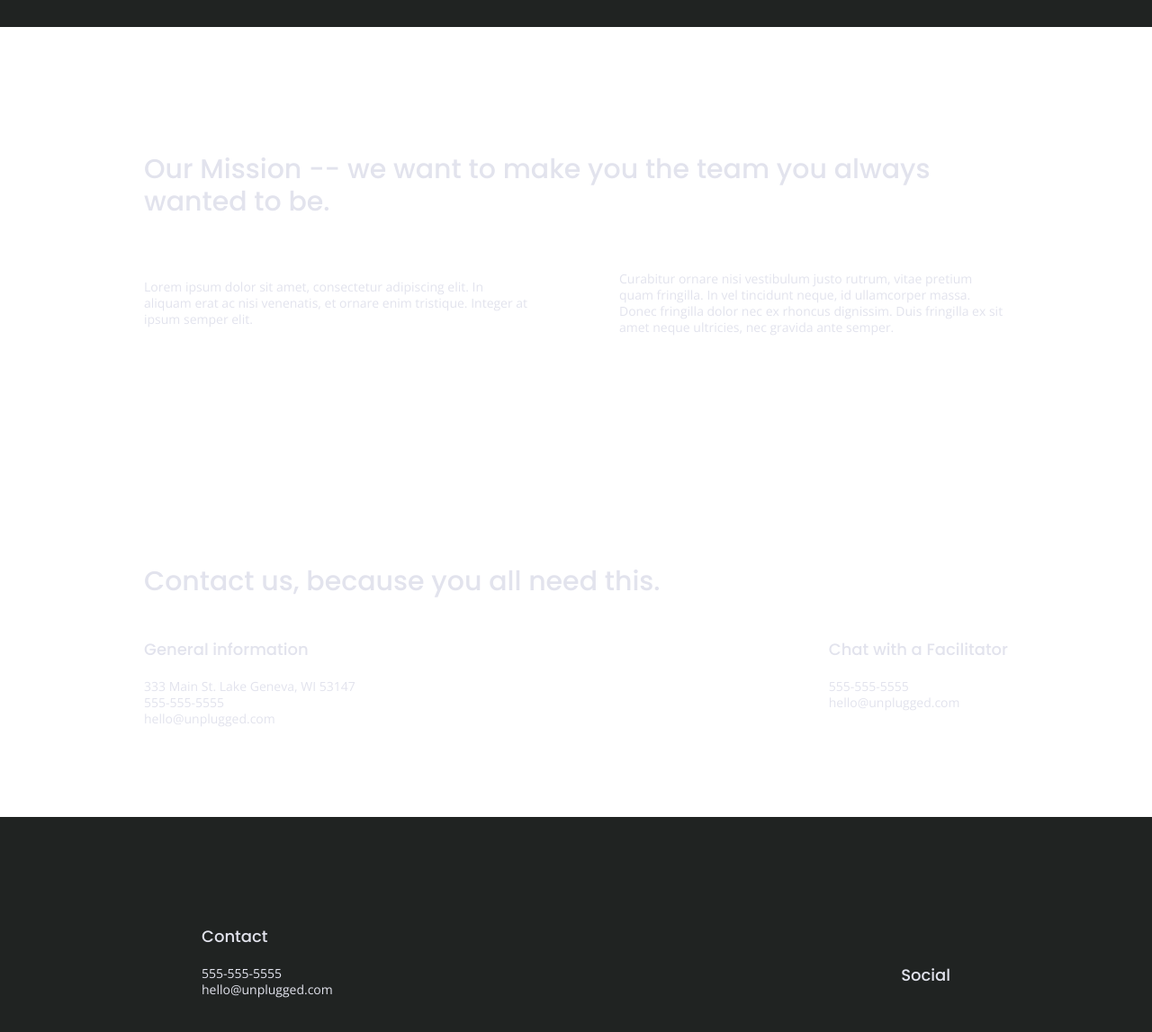
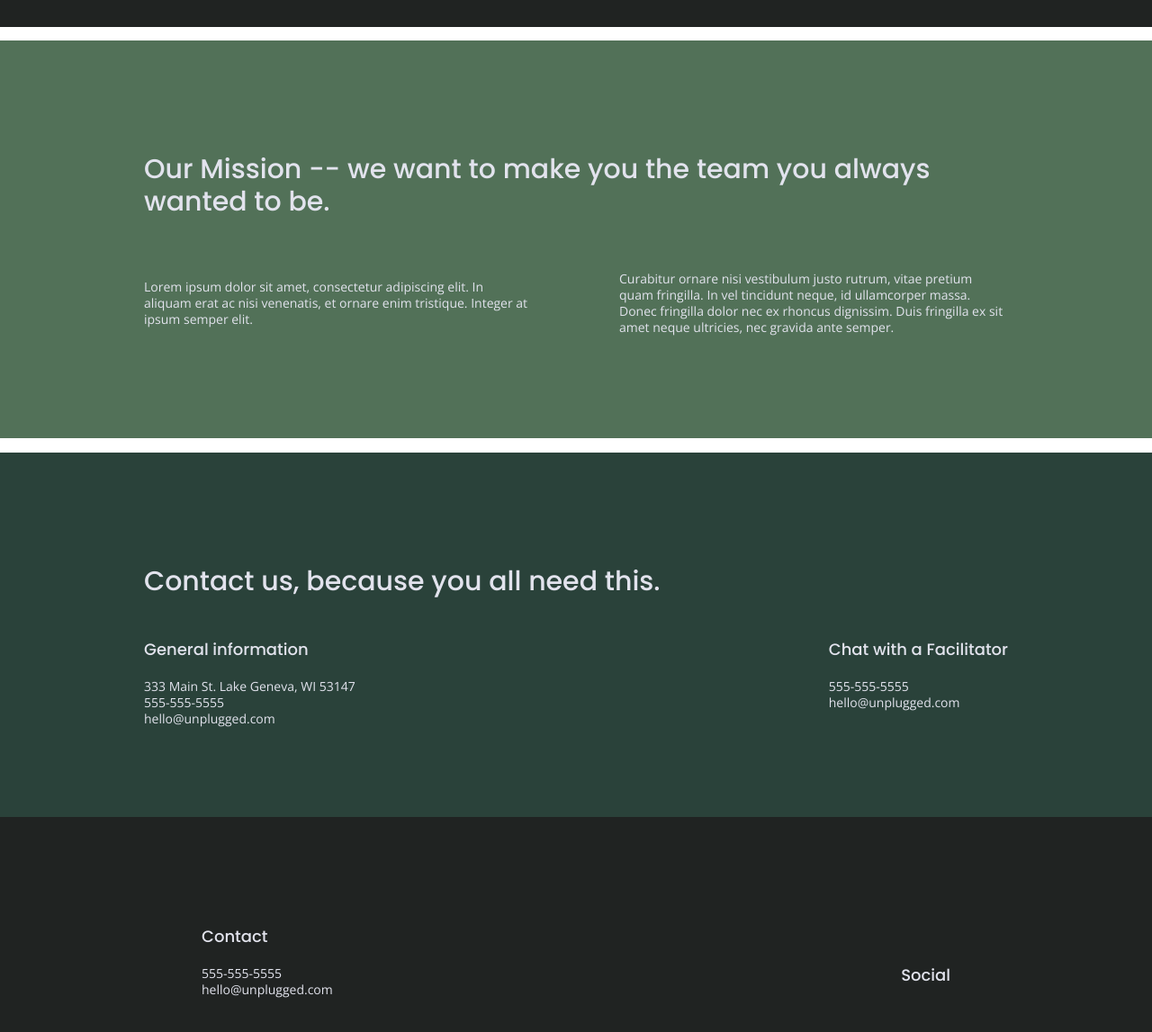
Before and after one commit to amandala08/unplugged-retreat2, a website: page about/index.html in a window 1280 px wide. Shown: the part 105-1252 px from the top of the page at 90% size. Drawn offline with nearby package versions, Linux system fonts and the light colour scheme.

Commit message:
Added background color for about and faq pages

```diff
--- a/css/main.css
+++ b/css/main.css
@@ -346,6 +346,7 @@ input[type=button] {
   justify-content: center;
   align-items: center;
   flex-flow: row wrap;
+  background-color: #527158;
 }
 
 .mission-content p {
@@ -357,6 +358,7 @@ input[type=button] {
   justify-content: center;
   align-items: center;
   flex-flow: row wrap;
+  background-color: #2a423a;
 }
 
 .contact-content p {
@@ -369,6 +371,7 @@ input[type=button] {
   display: flex;
   justify-content: center;
   flex-flow: row wrap;
+  background-color: #527158;
 }
 
 .faq .content-wrapper {
```
